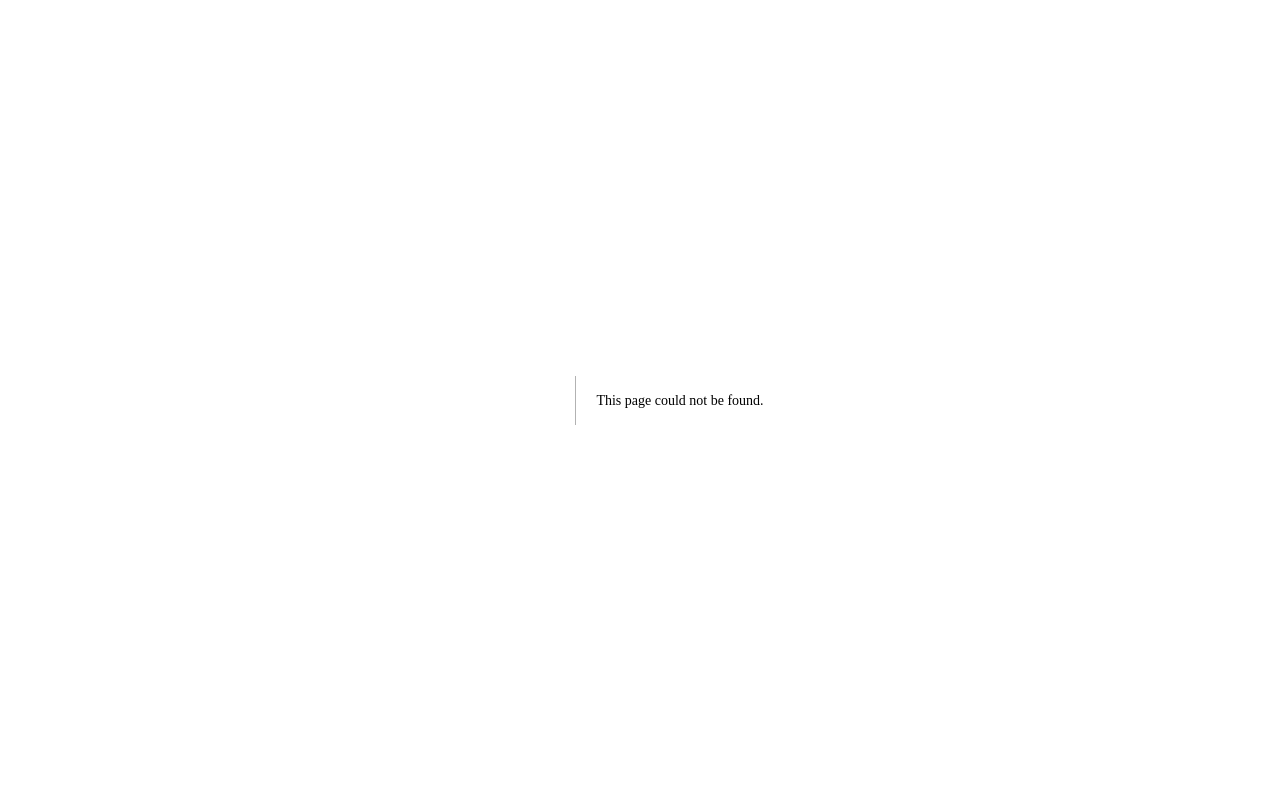
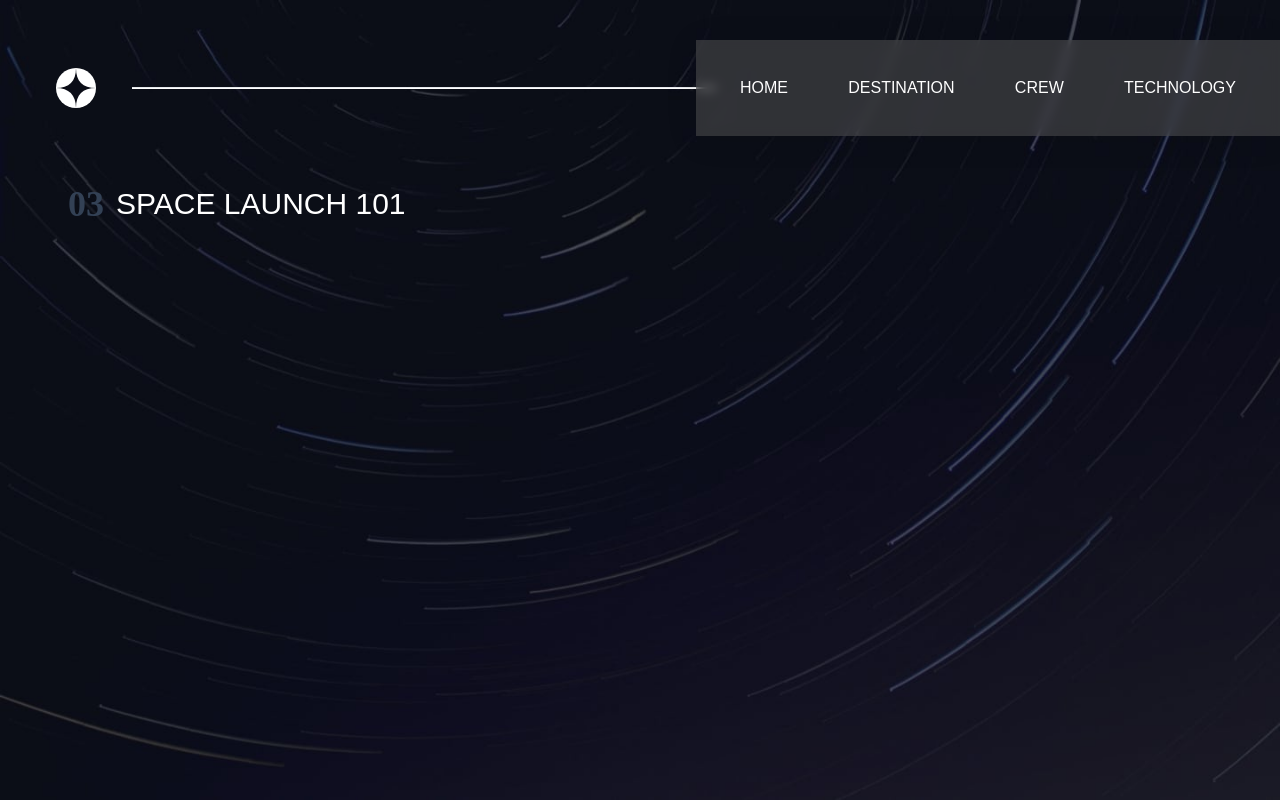
Before and after one commit to SaiSawant1/space-tourism, a Next.js app: page /technology in a window 1280 px wide. Before the commit this address had no page. Built offline with nearby package versions, Linux system fonts and the light colour scheme.

Commit message:
tech page setup completed

```diff
--- a/src/app/globals.css
+++ b/src/app/globals.css
@@ -38,13 +38,20 @@ h1{
 .layout_des-desktop{
   @apply desktop:bg-background-des-d desktop:py-10 desktop:px-14;
 }
+/* layout_Crew*/
 .layout_crew-tablet{
   @apply  tablet:pl-6 tablet:pr-0 tablet:py-0 tablet:bg-no-repeat tablet:bg-cover tablet:bg-background-crew-t ;
 }
 .layout_crew-desktop{
   @apply desktop:bg-background-crew-d desktop:py-10 desktop:px-14;
 }
-/* layout_Crew*/
+/* technology */
+.layout_tech-tablet{
+  @apply  tablet:pl-6 tablet:pr-0 tablet:py-0 tablet:bg-no-repeat tablet:bg-cover tablet:bg-background-tech-t ;
+}
+.layout_tech-desktop{
+  @apply desktop:bg-background-tech-d desktop:py-10 desktop:px-14;
+}
 
 .explore{
   transform-style: preserve-3d;
--- /dev/null
+++ b/src/app/technology/layout.tsx
@@ -0,0 +1,16 @@
+export const metadata = {
+    title: 'Technology',
+    description: 'Generated by create next app',
+  }
+
+  export default function RootLayout({
+      children,
+    }: {
+      children: React.ReactNode
+    }) {
+      return (
+        <>
+            {children}
+        </>
+      )
+    }
--- /dev/null
+++ b/src/app/technology/page.tsx
@@ -0,0 +1,16 @@
+import { Navbar } from "@/components";
+
+
+export default function Home() {
+  return (
+    <div className="w-full h-full desktop:h-screen flex flex-col p-6 bg-no-repeat bg-cover bg-background-tech-m layout_tech-tablet layout_tech-desktop ">
+      <Navbar />
+      <main className="flex flex-col mt-6  desktop:flex-col  default:m-0 tablet:mt-12  grow desktop:grow-0">
+        <div className="flex content__center tablet:justify-start desktop:justify-start">
+          <span className="text-slate-700 mx-3  text-xl font-bold tablet:text-4xl">03</span>
+          <h2 className="text-p-white text-lg barlow inline tablet:text-3xl">SPACE LAUNCH 101</h2>
+        </div>
+      </main>
+    </div>
+  );
+}
```
